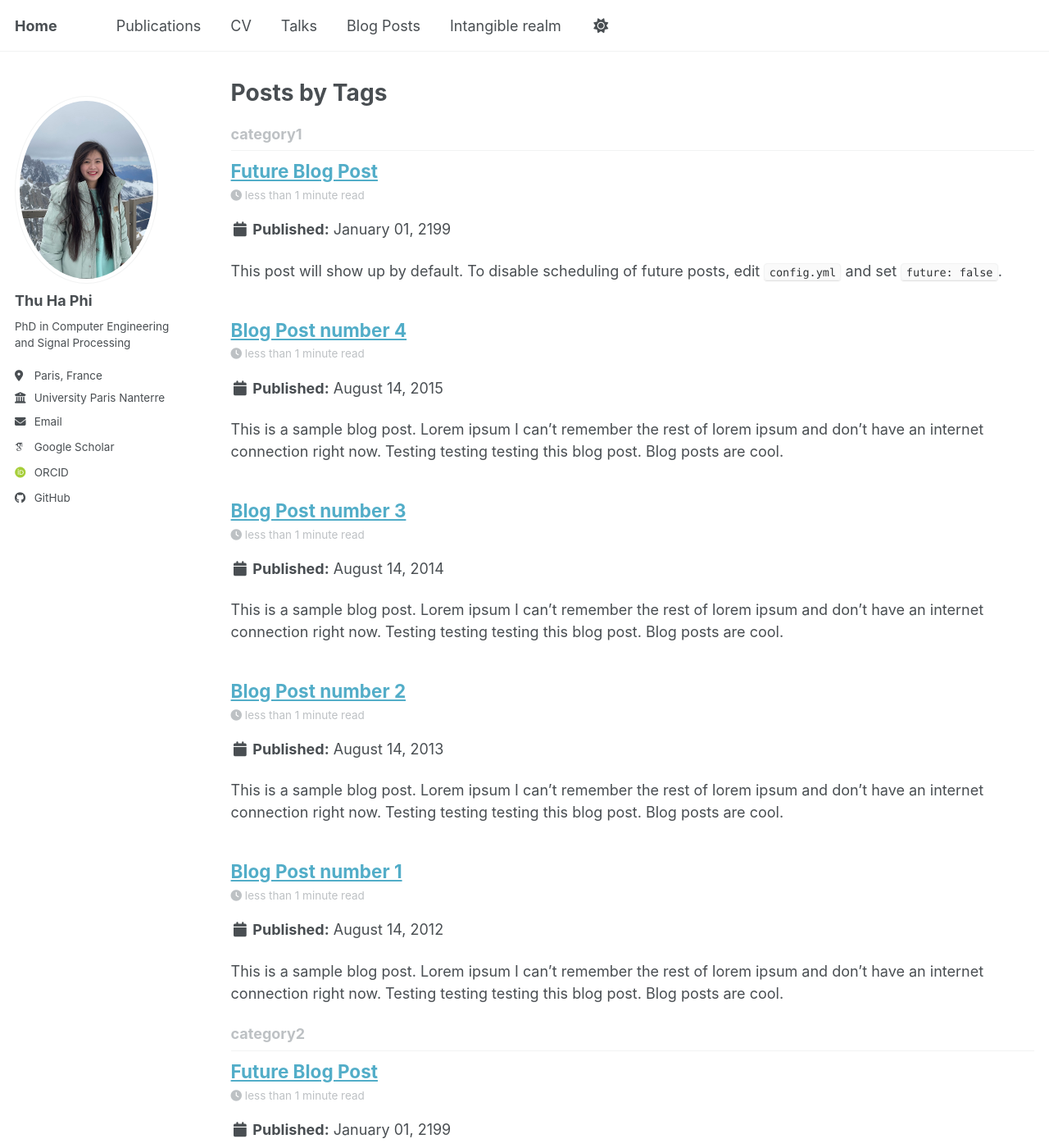
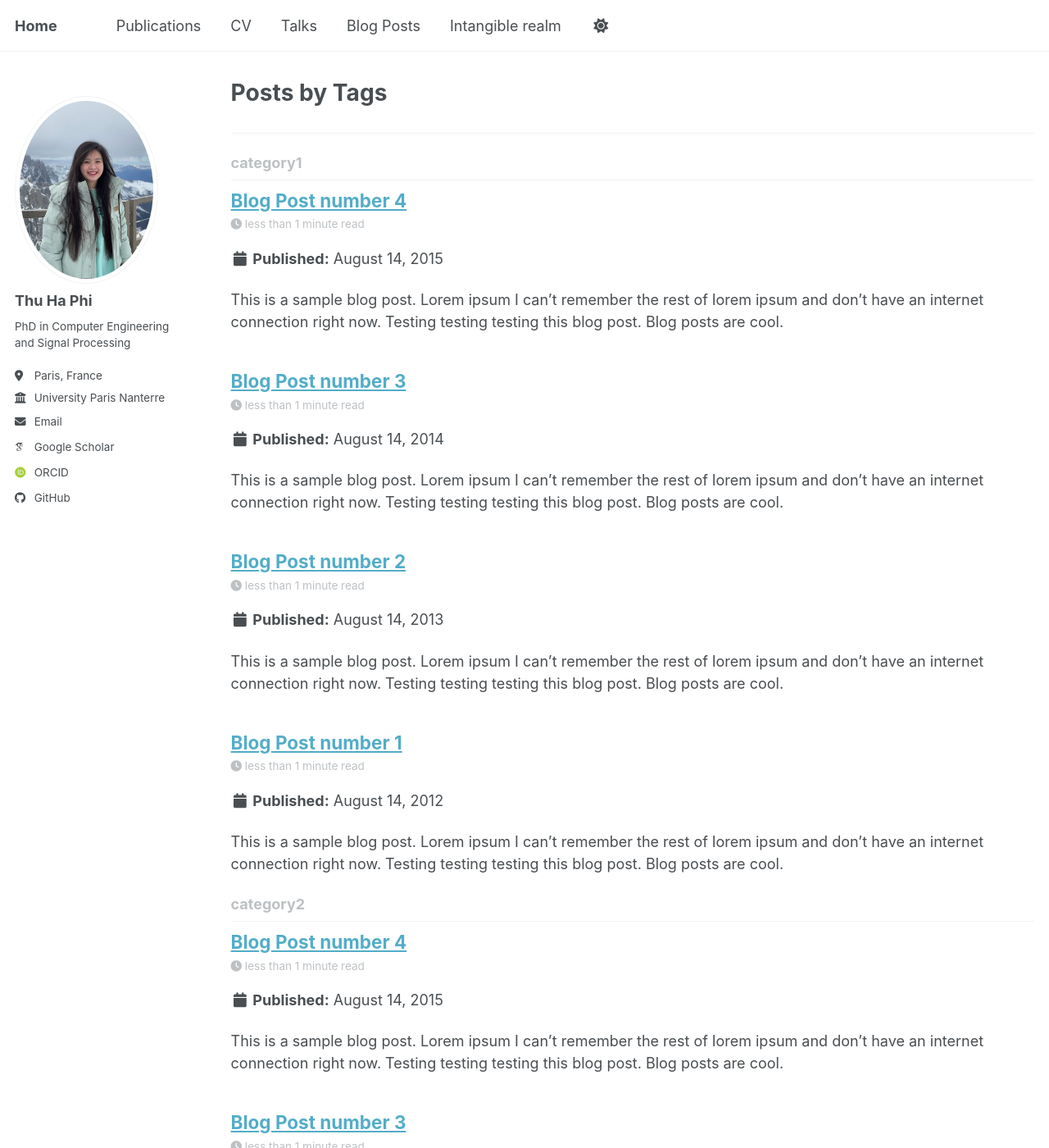
Before and after one commit to ChionanthusRetusus/thuhaphi.github.io, a Jekyll site: the page built from _pages/tag-archive.html, in a window 1280 px wide and 1400 px high. Shown: the whole window at 82% size. Built offline with Jekyll 4.4.1, drawn with Linux system fonts in a browser that asks for light colours; some web fonts are replaced; a script bundle is joined from its source files by our own code; library files that are not in the unit come from our copies; some of the changed text lies outside the part shown.

Commit message:
Update 2199-01-01-future-post.md

```diff
--- a/_posts/2199-01-01-future-post.md
+++ b/_posts/2199-01-01-future-post.md
@@ -1,11 +1,9 @@
 ---
-title: 'Future Blog Post'
-date: 2199-01-01
-permalink: /posts/2012/08/blog-post-4/
+title: 'Graph Learning's tutorial'
+date: 2026-05-11
+permalink: /posts/2026/05/graph-learning-tutorial/
 tags:
-  - cool posts
-  - category1
-  - category2
+  - Gaussian Graphical Models
+  - Conditional correlation
+  - Graph Signal Processing
 ---
-
-This post will show up by default. To disable scheduling of future posts, edit `config.yml` and set `future: false`.
```
